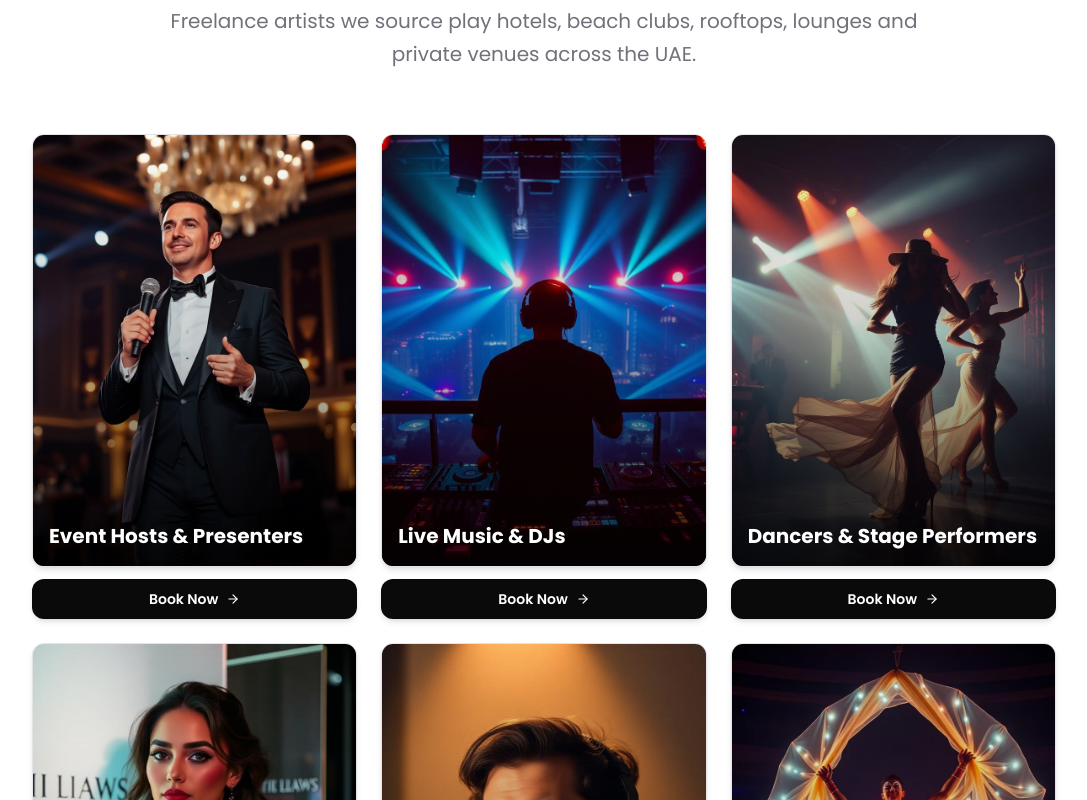
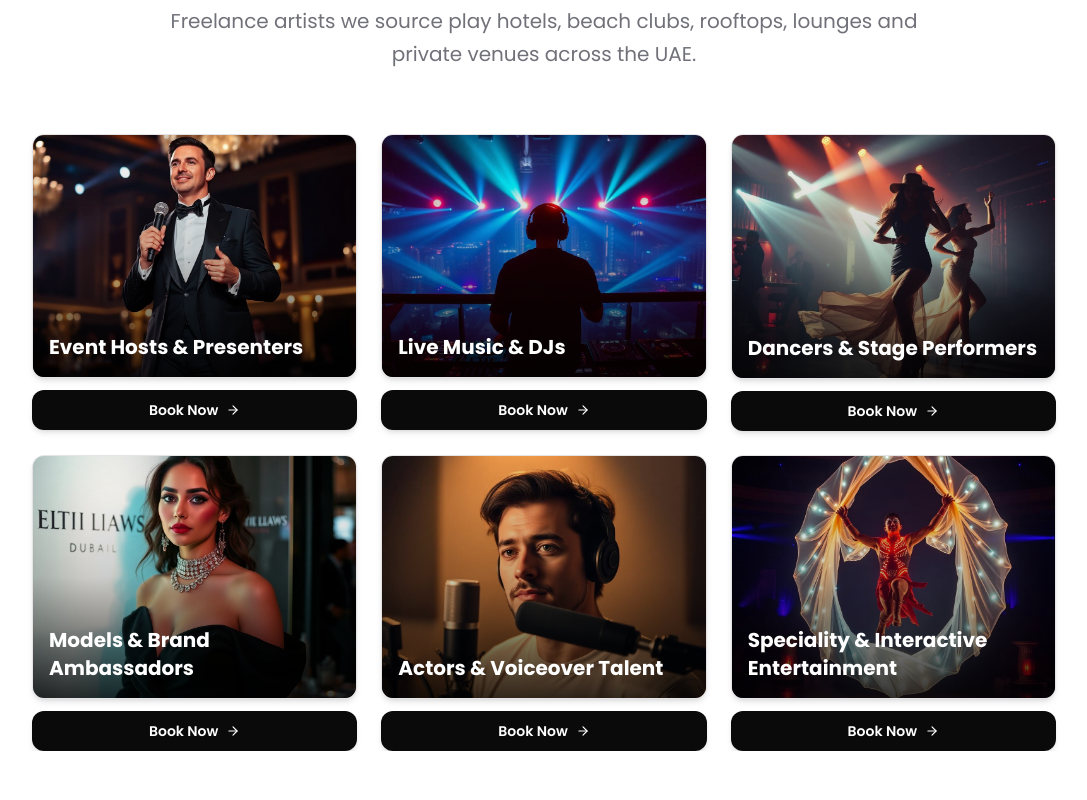
Before and after one commit to snape345/sweet-theme-haven, a React (Vite) app: page / in a window 1280 px wide. Shown: the part 1160-1960 px from the top of the page, without its empty margins (96-1183 px from the left). Built offline with nearby package versions, Linux system fonts and the light colour scheme; the HTML template or start-up script is replaced by a standard one.

Commit message:
Changes
Co-authored-by: snape345 <154547548+snape345@users.noreply.github.com>

```diff
--- a/src/components/Awards.tsx
+++ b/src/components/Awards.tsx
@@ -55,12 +55,12 @@ export function Awards() {
             {categories.map((cat, index) => (
               <div key={index} className="flex flex-col gap-3">
                 <div className="group relative overflow-hidden rounded-xl border border-border bg-card shadow-md">
-                  <div className="aspect-[3/4] overflow-hidden">
+                  <div className="aspect-[4/3] overflow-hidden">
                     <img
                       src={cat.image}
                       alt={cat.title}
                       width={1024}
-                      height={1024}
+                      height={768}
                       loading="lazy"
                       className="w-full h-full object-cover transition-transform duration-700 group-hover:scale-105"
                     />
```
